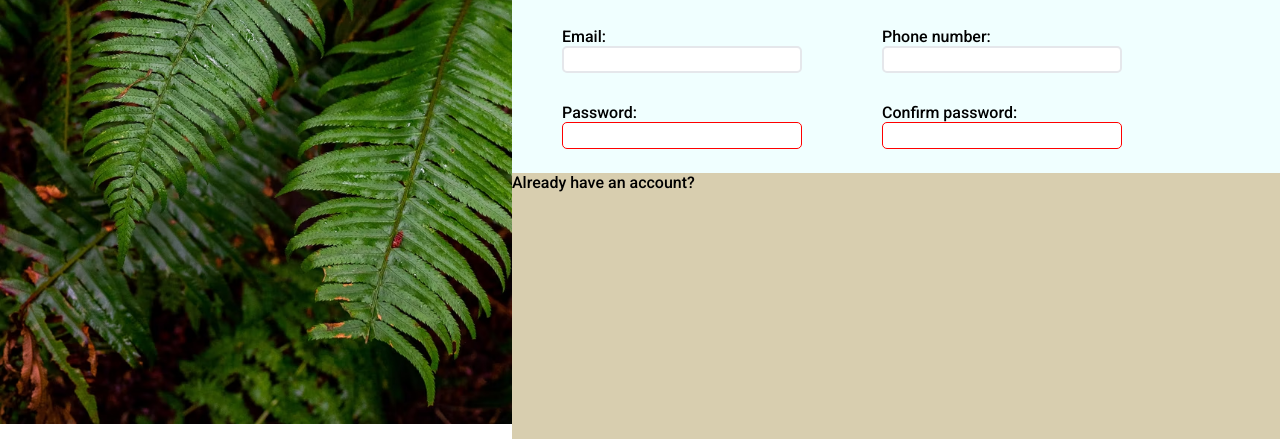
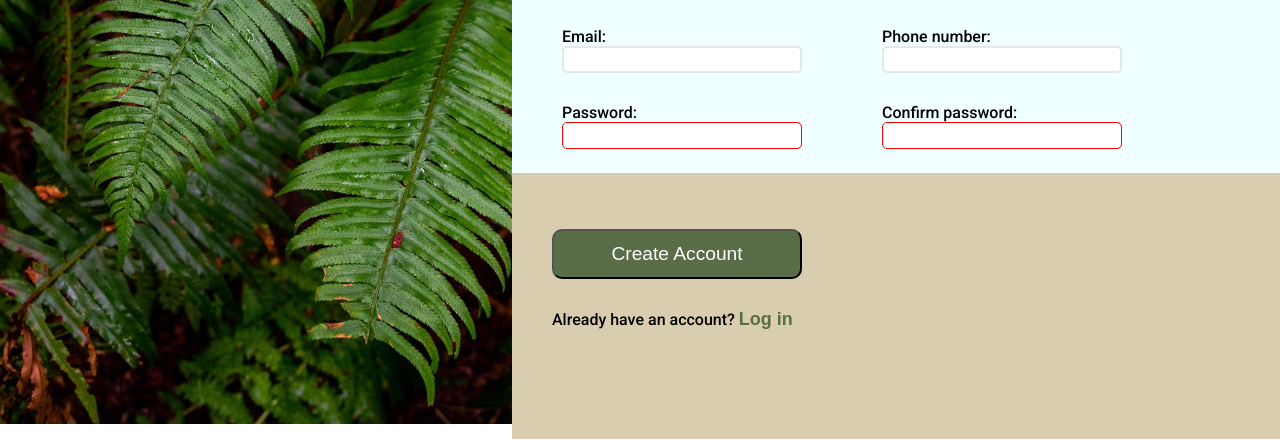
Before and after one commit to reeesist/Sign-up, a plain HTML site: page index.html in a window 1280 px wide. Shown: the part 360-800 px from the top of the page. Drawn offline with Linux system fonts and the light colour scheme.

Commit message:
added submit button/finished

```diff
--- a/index.html
+++ b/index.html
@@ -56,7 +56,8 @@
         </div>
     </div>
     <div class="bottom">
-        <div>Already have an account?</div>
+        <div class="but1"><button type="submit"">Create Account</button></div>
+        <div class="but">Already have an account? <button class="login">Log in</button></div>
     </div>
 </div>
 </body>
--- a/styles.css
+++ b/styles.css
@@ -129,3 +129,31 @@ input:focus-within {
     box-shadow: 2px 2px;
     border: 0.5px solid rgb(141, 141, 248);
 }
+
+.bottom {
+    padding-left: 5vh;
+    padding-top: 7vh;
+}
+
+
+
+.but {
+        padding-top: 30px;
+}
+
+.login {
+    color: rgb(89,109,72);
+    background-color: rgb(216, 206, 175);
+    border: none;
+    font-size: large;
+    font-weight: bold;
+}
+
+button[type='submit'] {
+    width: 250px;
+    height: 50px;
+    border-radius: 10px;
+    color: rgb(255, 255, 255);
+    background-color: rgb(89,109,72);
+    font-size: 1.2rem;
+}
```
